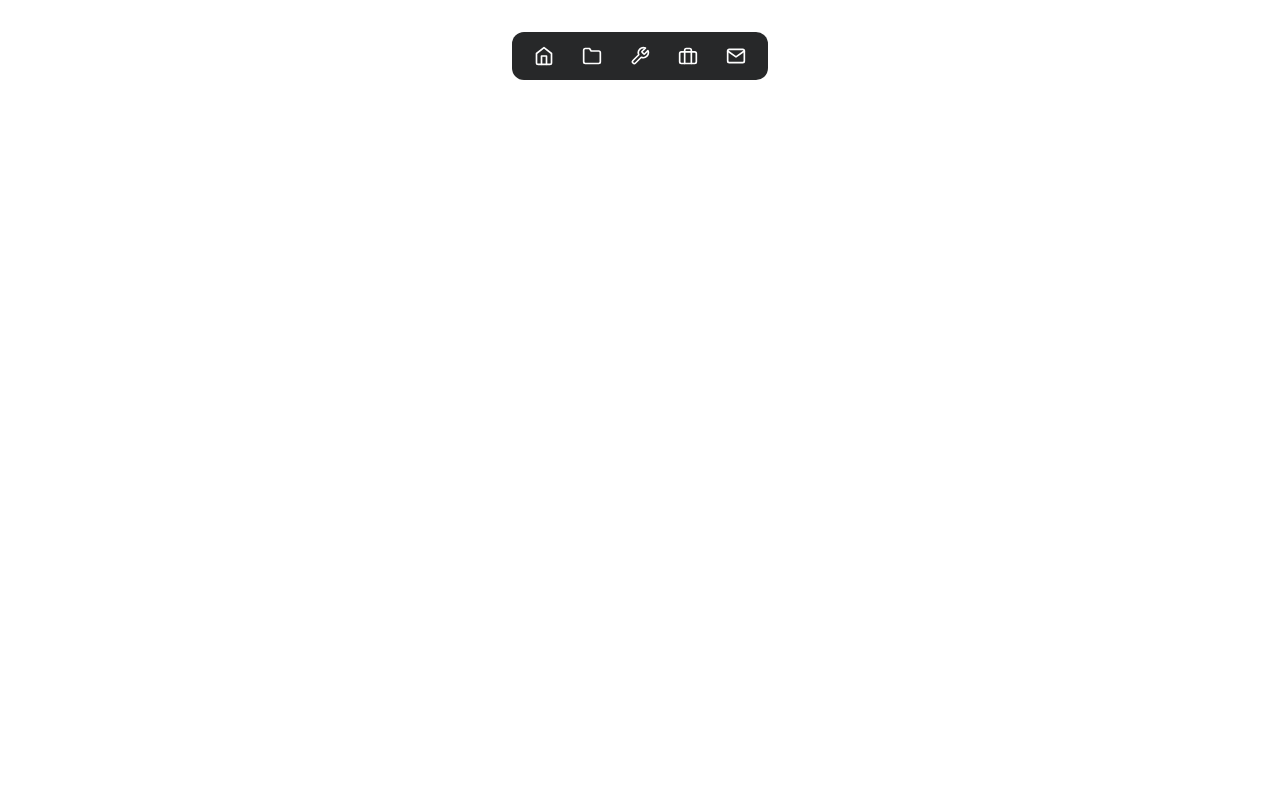
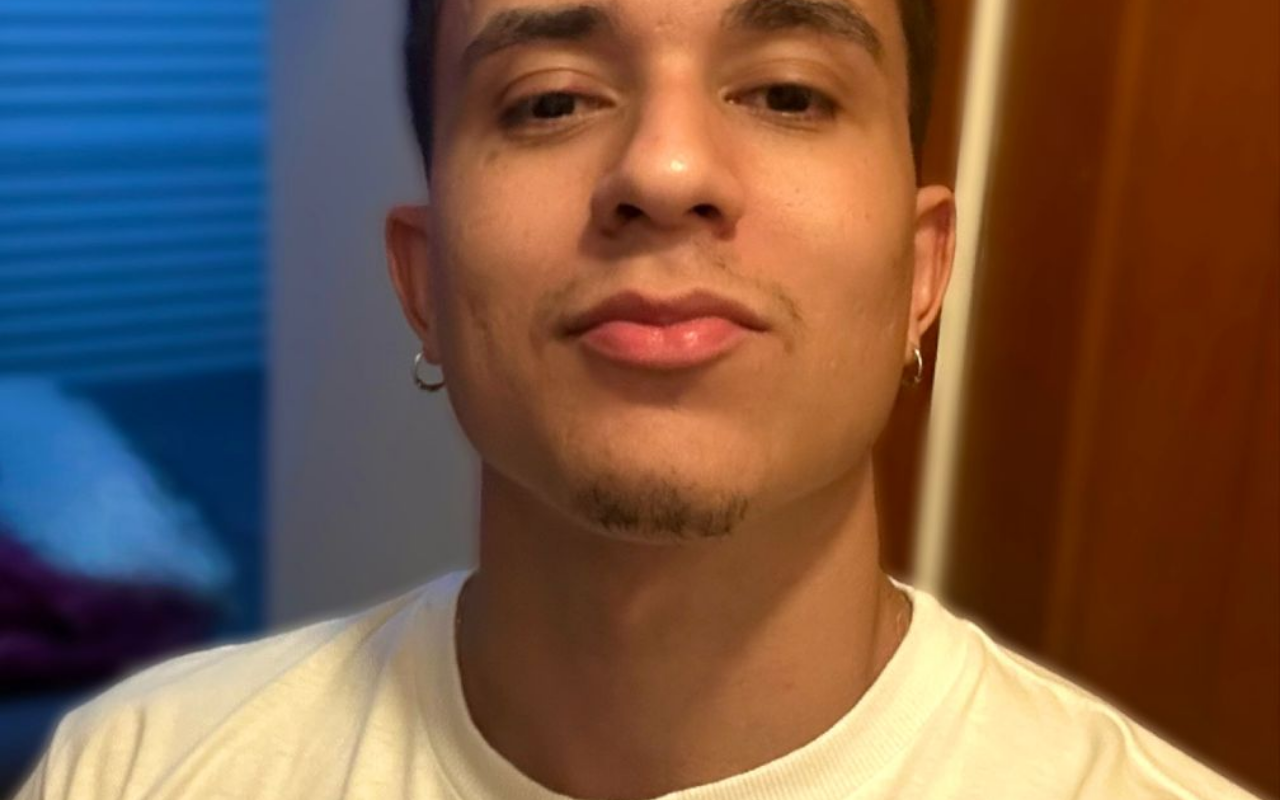
Before and after one commit to danielJunio0/portfolio, a Next.js app: page / in a window 1280 px wide. Built offline with nearby package versions, Linux system fonts and the light colour scheme.

Commit message:
Criação container de perfil

```diff
--- a/src/app/layout.tsx
+++ b/src/app/layout.tsx
@@ -2,6 +2,7 @@ import Image from "next/image";
 import "./globals.css";
 import Background from "../components/background/background";
 import NavBar from "../components/Navbar/navbar";
+import ProfileContainer from "@/components/ProfileContainer";
 
 
 export default function RootLayout({
@@ -13,12 +14,15 @@ export default function RootLayout({
   return (
     <html lang="en">
       <body>
+        <Background />
         <div >
           <NavBar />
-          {children}
+          <div className="flex justify-center pt-[160px]">
+            <ProfileContainer />
+            {children}
+          </div>
         </div>
       </body>
-          {/* <Background /> */}
     </html>
   );
 }
--- a/src/components/NavItem/index.tsx
+++ b/src/components/NavItem/index.tsx
@@ -1,16 +1,18 @@
+
 import Link from "next/link";
 import { JSX } from "react";
 import Image from "next/image";
 
 export interface INavItem {
   url: string;
-  icon: any
+  icon: any;
+  isActive?: boolean;
 }
 
 export default function NavItem({ ...props }: INavItem) {
   return (
     <Link href={props.url} >
-      <li className="h-8 w-8 hover:bg-[#914bf1] justify-center flex items-center cursor-pointer rounded-sm ml-4">
+      <li className={`h-8 w-8 hover:bg-[#914bf1] justify-center flex items-center cursor-pointer rounded-sm ml-4 ${props.isActive && 'bg-[#914bf1]'}`}>
         <Image width={20} alt="icon" src={props.icon} />
       </li>
     </Link>
--- a/src/components/Navbar/navbar.tsx
+++ b/src/components/Navbar/navbar.tsx
@@ -1,3 +1,5 @@
+
+"use client"
 
 import HomeImg from "../../../public/icons/home.svg";
 import PathImg from "../../../public/icons/path.svg";
@@ -6,12 +8,12 @@ import EditImg from "../../../public/icons/edit.svg";
 import BagImg from "../../../public/icons/bag.svg";
 import LetterImg from "../../../public/icons/letter.svg";
 import NavItem, { INavItem } from "../NavItem";
-// import { usePathname } from "next/navigation";
+import { usePathname } from "next/navigation";
 // import { useState } from "react";
 
 const NavBar = () => {
 
-  // const pathname = usePathname();
+  const pathname = usePathname();
 
   // const [openMenu, setOpenMenu] = useState<boolean>(false);
   const items: INavItem[] = [
@@ -26,7 +28,7 @@ const NavBar = () => {
     {
       url: "/tools",
       icon: ToolImg
-    },  {
+    }, {
       url: "/experience",
       icon: BagImg
     },
@@ -40,7 +42,7 @@ const NavBar = () => {
     <div className="absolute top-8 left-1/2 -translate-x-1/2">
       <nav className="bg-[#272829] rounded-xl flex-row flex pt-2 pr-4 pb-2 navbar">
         {items.map((item, index) => (
-          <NavItem key={index} icon={item.icon} url={item.url} />
+          <NavItem key={index} icon={item.icon} url={item.url} isActive={pathname == item.url} />
         ))}
       </nav>
     </div>
--- /dev/null
+++ b/src/components/ProfileContainer/index.tsx
@@ -0,0 +1,16 @@
+import Image from "next/image";
+import ProfilePic from "../../../public/profilepic.jpg";
+
+const ProfileContainer = () => {
+
+  return (
+    <div className="px-5 py-[30px] bg-[#272829] rounded-2xl">
+      <div className="rounded-2xl h-[280px] w-[240px] overflow-hidden">
+
+        <Image src={ProfilePic} objectFit="cover" fill alt="Profile Pic" />
+      </div>
+      <p>Daniel Junio Barbosa</p>
+    </div>
+  )
+}
+export default ProfileContainer;
--- a/src/components/background/background.tsx
+++ b/src/components/background/background.tsx
@@ -8,7 +8,8 @@ const Background = () => {
       width: '100%',
       height: '100vh',
       backgroundSize: 161,
-      opacity:0.04
+      opacity:0.04,
+      position:'absolute'
     }}/>
   )
 }
--- /dev/null
+++ b/src/components/button/index.tsx
@@ -0,0 +1,9 @@
+const Button = () =>{
+  return (
+    <div>
+
+    </div>
+  )
+}
+
+export default Button;
```
Also changed, not shown: public/profilepic.jpg (added).
